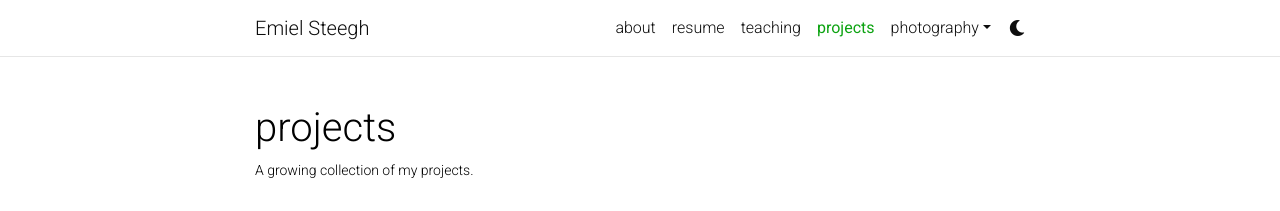
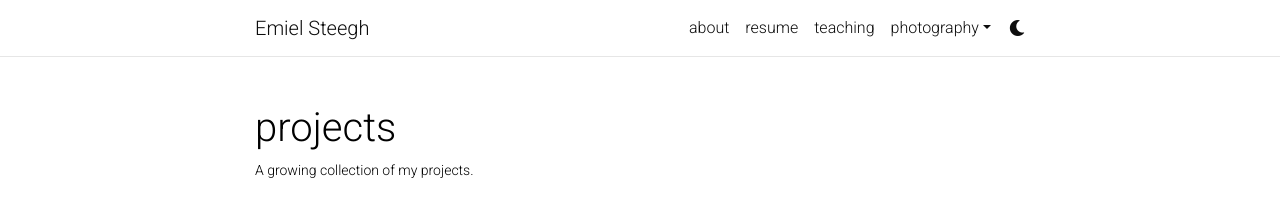
Before and after one commit to emielsteegh/emielsteegh.github.io, a Jekyll site: the page built from _pages/projects.md, in a window 1280 px wide. Shown: the top 211 px of the page. Built offline with Jekyll 4.4.1, drawn with Linux system fonts in a browser that asks for light colours; comment, search, counter and statistics services are not loaded; a style sheet for code colours, icons or effects is not loaded.

Commit message:
remove projects link for now

```diff
--- a/_includes/header.html
+++ b/_includes/header.html
@@ -38,7 +38,8 @@
                   </a>
                 </li>
 
-              {% assign ordered_pages = "resume, teaching, projects" | split: ", " %}
+<!--              {% assign ordered_pages = "resume, teaching, projects" | split: ", " %}-->
+              {% assign ordered_pages = "resume, teaching" | split: ", " %}
 
               {% for pg in ordered_pages  %}
                 <li class="nav-item {% if page.title == pg %}active{% endif %}">
@@ -64,7 +65,7 @@
               {%- endif %}
 
               <!-- Other pages -->
-              {%- assign sorted_pages = site.pages | sort: "title" -%}
+              {%- assign sorted_pages = site.pages | sort: "title"-%}
               {%- for p in sorted_pages -%}
               {%- unless ordered_pages contains p.title -%}
                 {%- if p.nav and p.autogen == nil -%}
```
Also changed, not shown: _pages/projects.md (+1 -1 lines).
